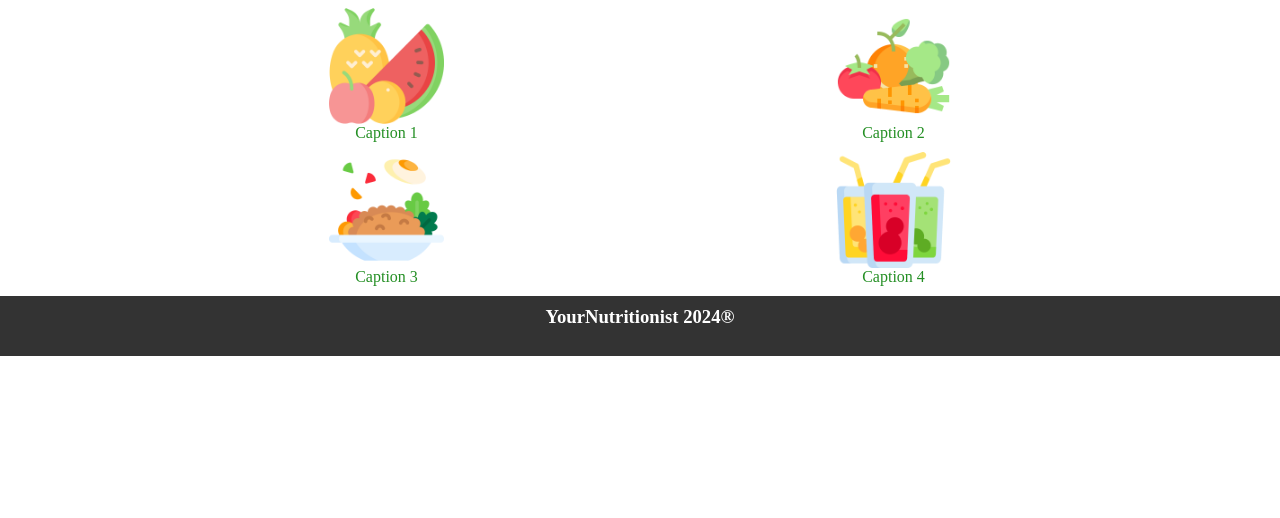
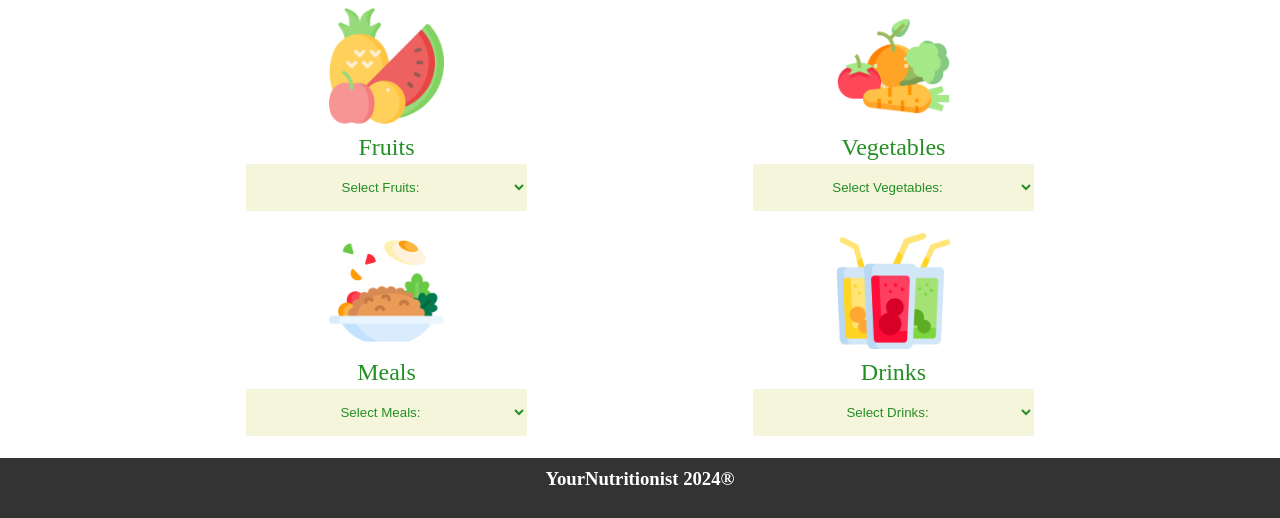
Before and after one commit to Tasossim13/YourNutritionistNew, a website: page public/Calculate.html in a window 1280 px wide. Shown: the part 464-982 px from the top of the page. Before the commit the page ends 820 px from the top, so only its background shows below. Drawn offline with Linux system fonts and the light colour scheme.

Commit message:
icons select boxes ok

```diff
--- a/public/Calculate.html
+++ b/public/Calculate.html
@@ -85,19 +85,47 @@
 <div class="flex-container">
   <div class="photo-container">
       <img src="pics/fruit.png" alt="Photo 1" class="photo">
-      <p class="caption">Caption 1</p>
+      <label for="fruits">Fruits</label>
+      <select name="fruits" id="fruits">
+        <option disabled selected>Select Fruits:</option>
+        <option value="apple">Apple</option>
+        <option value="banana">Banana</option>
+        <option value="mango">Mango</option>
+        <option value="watermelon">Watermelon</option>
+      </select>
   </div>
   <div class="photo-container">
       <img src="pics/vegetable.png" alt="Photo 2" class="photo">
-      <p class="caption">Caption 2</p>
+      <label for="vegetables">Vegetables</label>
+      <select name="vegetables" id="vegetables">
+        <option disabled selected>Select Vegetables:</option>
+        <option value="tomato">1 Tomato</option>
+        <option value="cucumber">1 Cucumber</option>
+        <option value=""></option>
+        <option value=""></option>
+      </select>
   </div>
   <div class="photo-container">
       <img src="pics/meal.png" alt="Photo 3" class="photo">
-      <p class="caption">Caption 3</p>
+      <label for="meals">Meals</label>
+      <select name="meals" id="meals">
+        <option disabled selected>Select Meals:</option>
+        <option value=""></option>
+        <option value=""></option>
+        <option value=""></option>
+        <option value=""></option>
+      </select>
   </div>
   <div class="photo-container">
       <img src="pics/drink.png" alt="Photo 4" class="photo">
-      <p class="caption">Caption 4</p>
+      <label for="drinks">Drinks</label>
+      <select name="drinks" id="drinks">
+        <option disabled selected>Select Drinks:</option>
+        <option value=""></option>
+        <option value=""></option>
+        <option value=""></option>
+        <option value=""></option>
+      </select>
   </div>
 </div>
 
--- a/public/css/Calculate.css
+++ b/public/css/Calculate.css
@@ -51,7 +51,7 @@ select{
   box-sizing: border-box;
   width: 100%;
   padding: 15px;
-  margin: 5px 0 22px 0;
+  margin: 3px 0 12px 0;
   display: inline-block;
   border: none;
   background: beige;
@@ -254,14 +254,17 @@ h2,h4{
   transition: 0.3s ease;
 }
 
-.flex-container > div:hover{
+.flex-container > div > img:hover{
   transform: scale(1.2);
   transition: 0.3s ease;
 }
 
-.flex-container > div > p{
+.flex-container > div > select{
   color:#248f24;
   text-align: center;
+  margin-left: auto; /* Κεντράρισμα */
+  margin-right: auto;
+  display: block;
 }
 
 .iconImages{
@@ -270,6 +273,11 @@ h2,h4{
   cursor: pointer;
 }
 
+.flex-container > div > label {
+  color:#248f24;
+  text-align: center;
+}
+
 
 @media screen and (max-width: 600px) {
   .flex-container > div {
```
